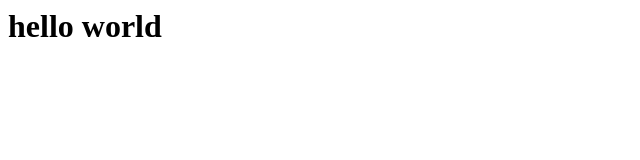
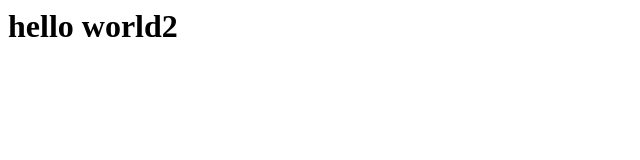
Before and after one commit to licip/milan17, a plain HTML site: page gittest/hello.html in a window 1280 px wide. Shown: the full height of the page, 0-640 px from the left. Drawn offline with Linux system fonts and the light colour scheme.

Commit message:
Update hello.html

```diff
--- a/gittest/hello.html
+++ b/gittest/hello.html
@@ -4,7 +4,7 @@
 </head>
 <body>
 <h1>
-  hello world
+  hello world2
 </h1>
 </body>
 </html>
```
